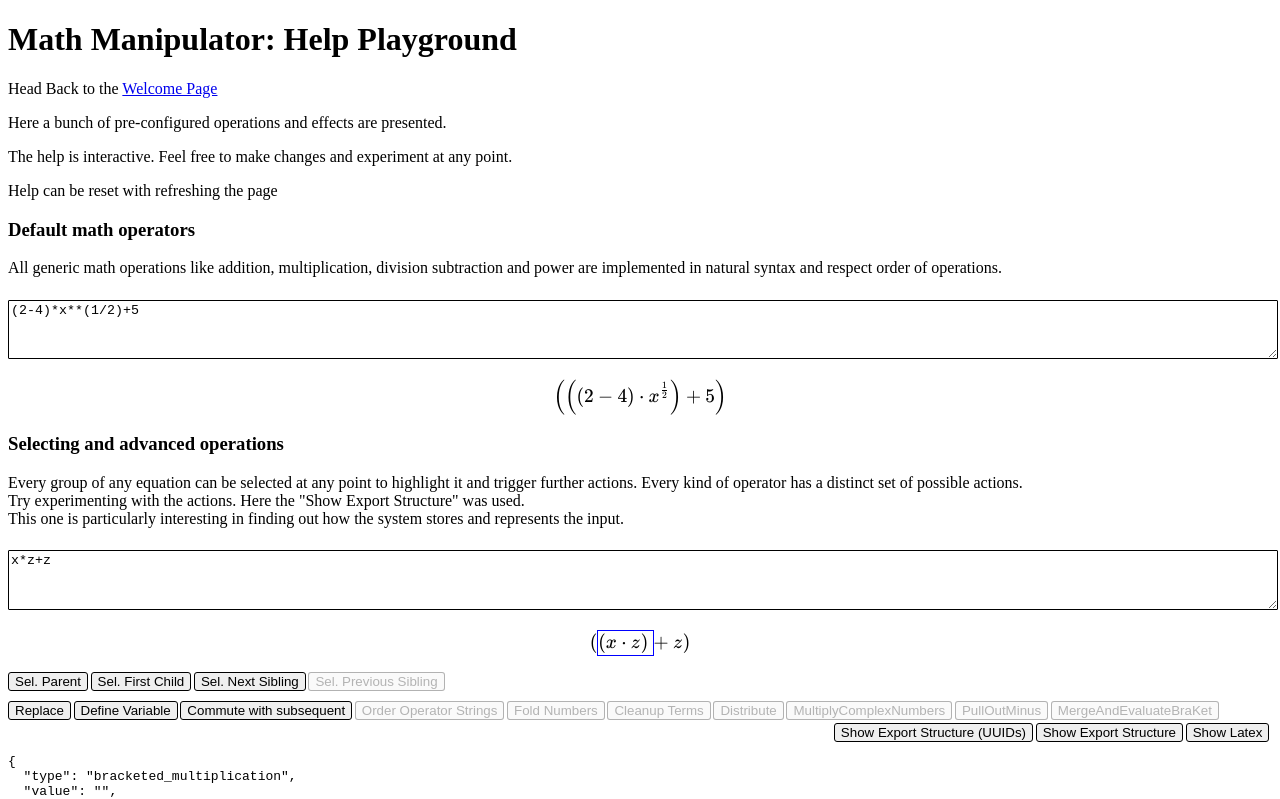
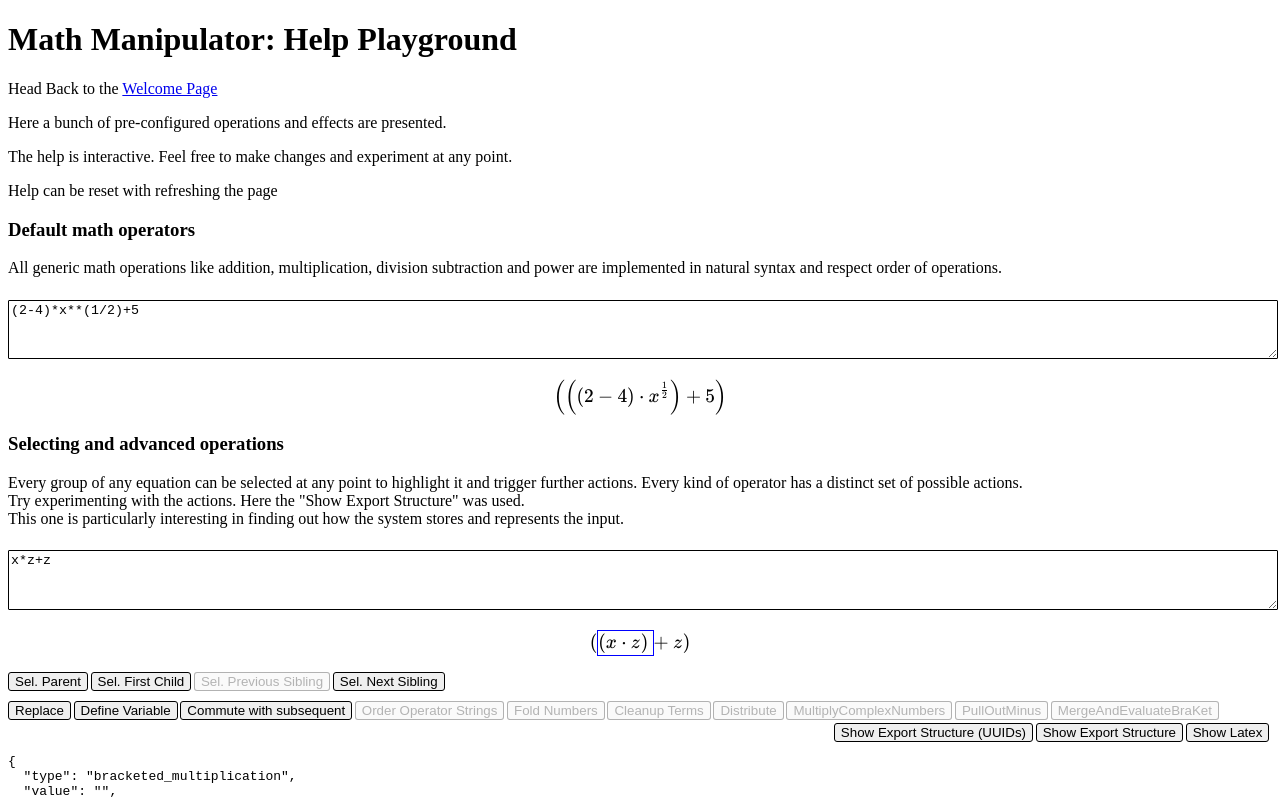
Before and after one commit to jonas-kell/math-manipulator, a Vue app: page /#/help in a window 1280 px wide. Shown: the top 799 px of the page. Built offline with nearby package versions, Linux system fonts and the light colour scheme.

Commit message:
feat: pin buttons to window position

```diff
--- a/src/components/EquationLine.vue
+++ b/src/components/EquationLine.vue
@@ -465,6 +465,12 @@
         }
         loadingComplete.value = true;
     });
+
+    const buttonRowUUID = ref(uuidv4());
+    window.addEventListener("scroll", function () {
+        const elem = document.getElementById(buttonRowUUID.value);
+        elem?.style.setProperty("left", "" + (document.documentElement.scrollLeft ?? "0") + "px");
+    });
 </script>
 
 <template>
@@ -494,6 +500,7 @@
     />
 
     <template v-if="selectionUUID != '' && selectedOperator != null && !isBase">
+        <div class="offset-x" :id="buttonRowUUID">
             <button @click="selectParentAction" style="margin-right: 0.2em" :disabled="selectedOperatorsParentOperator == null">
                 Sel. Parent
             </button>
@@ -505,18 +512,18 @@
                 Sel. First Child
             </button>
             <button
+                @click="selectPrevSiblingAction"
+                style="margin-right: 0.2em"
+                :disabled="selectedOperatorsPrevSiblingOperator == null"
+            >
+                Sel. Previous Sibling
+            </button>
+            <button
                 @click="selectNextSiblingAction"
                 style="margin-right: 0.2em"
                 :disabled="selectedOperatorsNextSiblingOperator == null"
             >
                 Sel. Next Sibling
-        </button>
-        <button
-            @click="selectPrevSiblingAction"
-            style="margin-right: 0.2em"
-            :disabled="selectedOperatorsPrevSiblingOperator == null"
-        >
-            Sel. Previous Sibling
             </button>
             <div style="margin-bottom: -0.5em; width: 100%">&nbsp;</div>
             <button @click="replaceButtonAction" style="margin-right: 0.2em">Replace</button>
@@ -531,7 +538,9 @@
             </button>
             <div style="margin-bottom: -0.9em; width: 100%">&nbsp;</div>
             <button @click="showLatexExportButtonAction" style="margin-right: 0.2em; float: right">Show Latex</button>
-        <button @click="showExportStructureButtonAction" style="margin-right: 0.2em; float: right">Show Export Structure</button>
+            <button @click="showExportStructureButtonAction" style="margin-right: 0.2em; float: right">
+                Show Export Structure
+            </button>
             <button @click="showExportStructureWithUUIDsButtonAction" style="margin-right: 0.2em; float: right">
                 Show Export Structure (UUIDs)
             </button>
@@ -556,6 +565,7 @@
                 :uuid="variableNameInputUUID"
                 @loading-value="() => (skipVariableNameEffect = true)"
             />
+        </div>
     </template>
 
     <template v-if="outputOperator != null">
@@ -580,3 +590,10 @@
         </div>
     </template>
 </template>
+
+<style>
+    .offset-x {
+        position: relative;
+        width: 100%;
+    }
+</style>
```
Lines whose indentation alone changed are shown as unchanged.
